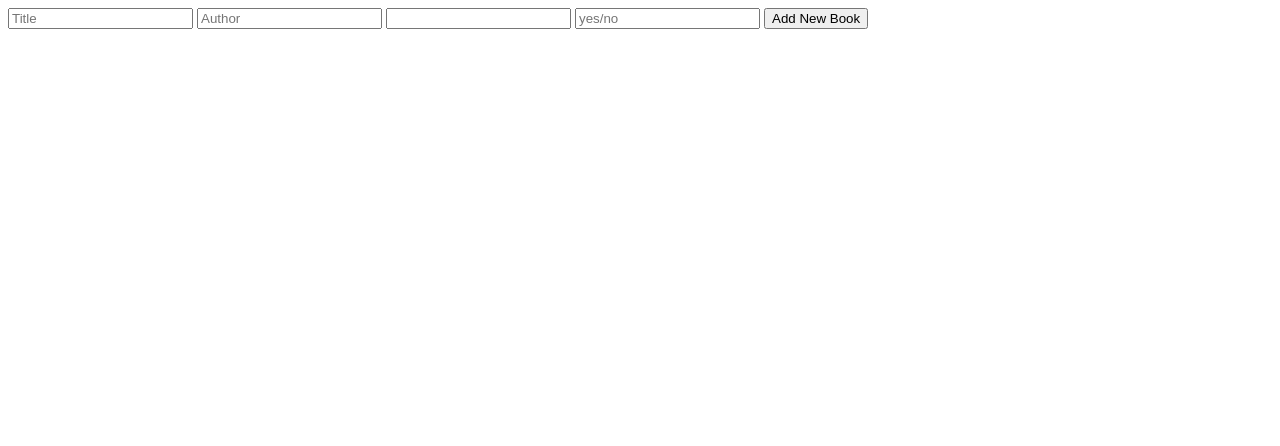
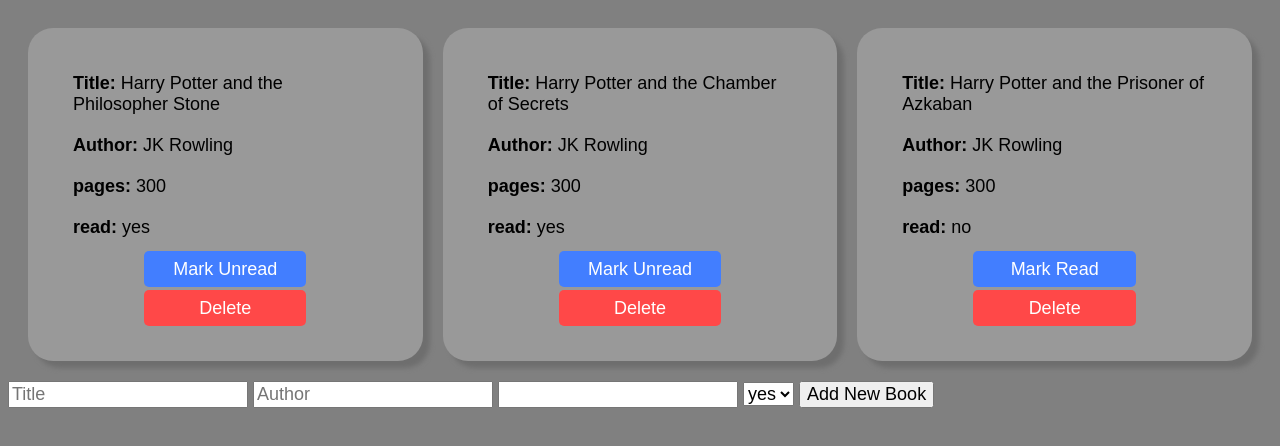
Before and after one commit to kelvinyunan/library, a plain HTML site: page index.html in a window 1280 px wide. Drawn offline with Linux system fonts and the light colour scheme.

Commit message:
functionally done, no dialog box, boring UI

```diff
--- a/index.html
+++ b/index.html
@@ -13,7 +13,10 @@
     <input type="text" placeholder="Title" id="bookTitle">
     <input type="text" placeholder="Author" id="bookAuthor">
     <input type="number" id="bookPages">
-    <input type="text" placeholder="yes/no" id="readOrNot">
+    <select id="readOrNot">
+        <option value="yes">yes</option>
+        <option value="no">no</option>
+    </select>
     <button type="button" id="addNewBookBtn">Add New Book</button>
     <script src="javascript.js"></script>
 </body>
--- a/javascript.js
+++ b/javascript.js
@@ -10,19 +10,34 @@ const myLibrary = [
         title: 'Harry Potter and the Philosopher Stone',
         author: "JK Rowling",
         pages: 300,
-        read: "yes"
+        read: "yes",
+        readUnread: function() {
+            this.read == 'yes' ? this.read = 'no' : this.read = 'yes';
+            bookContainer.innerHTML = '';
+            updateCard()
+        }
     },
     {
         title: 'Harry Potter and the Chamber of Secrets',
         author: "JK Rowling",
         pages: 300,
-        read: "yes"
+        read: "yes",
+        readUnread: function() {
+            this.read == 'yes' ? this.read = 'no' : this.read = 'yes';
+            bookContainer.innerHTML = '';
+            updateCard()
+        }
     },
     {
         title: 'Harry Potter and the Prisoner of Azkaban',
         author: "JK Rowling",
         pages: 300,
-        read: "no"
+        read: "no",
+        readUnread: function() {
+            this.read == 'yes' ? this.read = 'no' : this.read = 'yes';
+            bookContainer.innerHTML = '';
+            updateCard()
+        }
     }
 ];
 
@@ -33,24 +48,66 @@ function Book(title, author, pages, read) {
     this.read =  read;
 }
 
+Book.prototype.readUnread = function() {
+    this.read == 'yes' ? this.read = 'no' : this.read = 'yes';
+    bookContainer.innerHTML = '';
+    updateCard()
+}
+
 function addBookToLibrary(title, author, pages, read) {
     const newBook = new Book(title, author, pages, read);
     myLibrary.push(newBook);
+    updateCard();
+}
 
-    myLibrary.forEach((book)=>{
+function deleteBook(book) {
+    let index = myLibrary.indexOf(book);
+    myLibrary.splice(index, 1);
+    bookContainer.innerHTML = '';
+    updateCard();
+}
+
+function updateCard() {
+    myLibrary.forEach((book) => {
         const bookCard = document.createElement('div');
         bookCard.innerHTML =
         `
-        <p>Title: ${book.title}</p>
-        <p>Author: ${book.author}</p>
-        <p>pages: ${book.pages}</p>
-        <p>read: ${book.read}</p>
+        <p><strong>Title:</strong> ${book.title}</p>
+        <p><strong>Author:</strong> ${book.author}</p>
+        <p><strong>pages:</strong> ${book.pages}</p>
+        <p><strong>read:</strong> ${book.read}</p>
         `;
+
+        const readBtn = document.createElement('button');
+        readBtn.textContent = book.read == 'yes' ? 'Mark Unread' : 'Mark Read';
+        readBtn.addEventListener('click',()=>{
+            book.readUnread()
+    });
+
+        const deleteBtn = document.createElement('button');
+        deleteBtn.textContent = 'Delete';
+        deleteBtn.addEventListener('click',()=>{
+            deleteBook(book)
+    })
+
+        bookCard.appendChild(readBtn);
+        bookCard.appendChild(deleteBtn);
+        bookCard.classList.add('card');
+        readBtn.classList.add('buttons', 'readBtn');
+        deleteBtn.classList.add('buttons', 'deleteBtn');
         bookContainer.appendChild(bookCard);
     })
 }
 
 addBtn.addEventListener('click', ()=>{
-    bookContainer.innerHTML = '';
-    addBookToLibrary(bookTitle.value, bookAuthor.value, bookPages.value, readOrNot.value);
+
+    if(bookTitle.value == '' || bookAuthor.value == '' || bookPages.value == '' || readOrNot.value == '') {
+        alert('Please fill all the information');
+    } else {
+        bookContainer.innerHTML = '';
+        addBookToLibrary(bookTitle.value, bookAuthor.value, bookPages.value, readOrNot.value);
+    }
+
 })
+
+updateCard()
--- a/styles.css
+++ b/styles.css
@@ -1,5 +1,56 @@
+* {
+    font-family: Arial, Helvetica, sans-serif;
+    font-size: 18px;
+}
+
+body {
+    background-color: gray;
+}
+
 .container {
     display: grid;
     overflow: auto;
     grid-template-columns: repeat(auto-fit, minmax(300px, 1fr));
+    gap: 20px;
+    padding: 20px;
 }
+
+.card {
+    background-color: rgb(153, 153, 153);
+    padding:35px;
+    display: grid;
+    border-radius: 25px;
+    box-shadow: 7px 7px 5px rgb(110, 110, 110);
+}
+
+.buttons {
+    width: 50%;
+    height: 2rem;
+    margin: 3px auto auto auto;
+    border-radius: 5px;
+    border: 0;
+}
+
+p {
+    margin: 10px
+}
+
+.deleteBtn {
+    background-color: rgb(255, 72, 72);
+    color: white;
+}
+
+.deleteBtn:hover {
+    background-color: rgb(255, 4, 4);
+    color: white;
+}
+
+.readBtn {
+    background-color: rgb(66, 126, 255);
+    color: white;
+}
+
+.readBtn:hover {
+    background-color: rgb(45, 45, 252);
+    color: white;
+}
```
